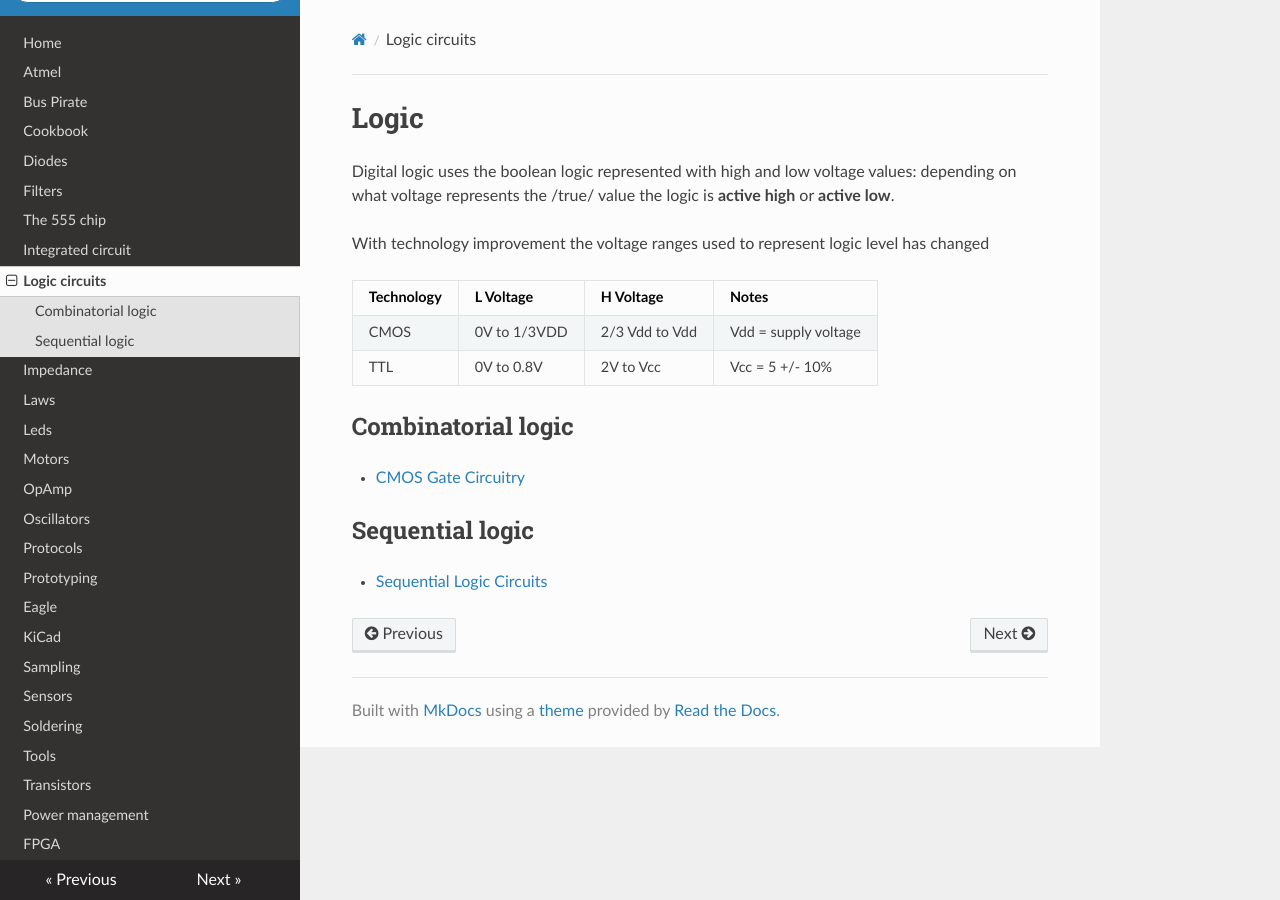
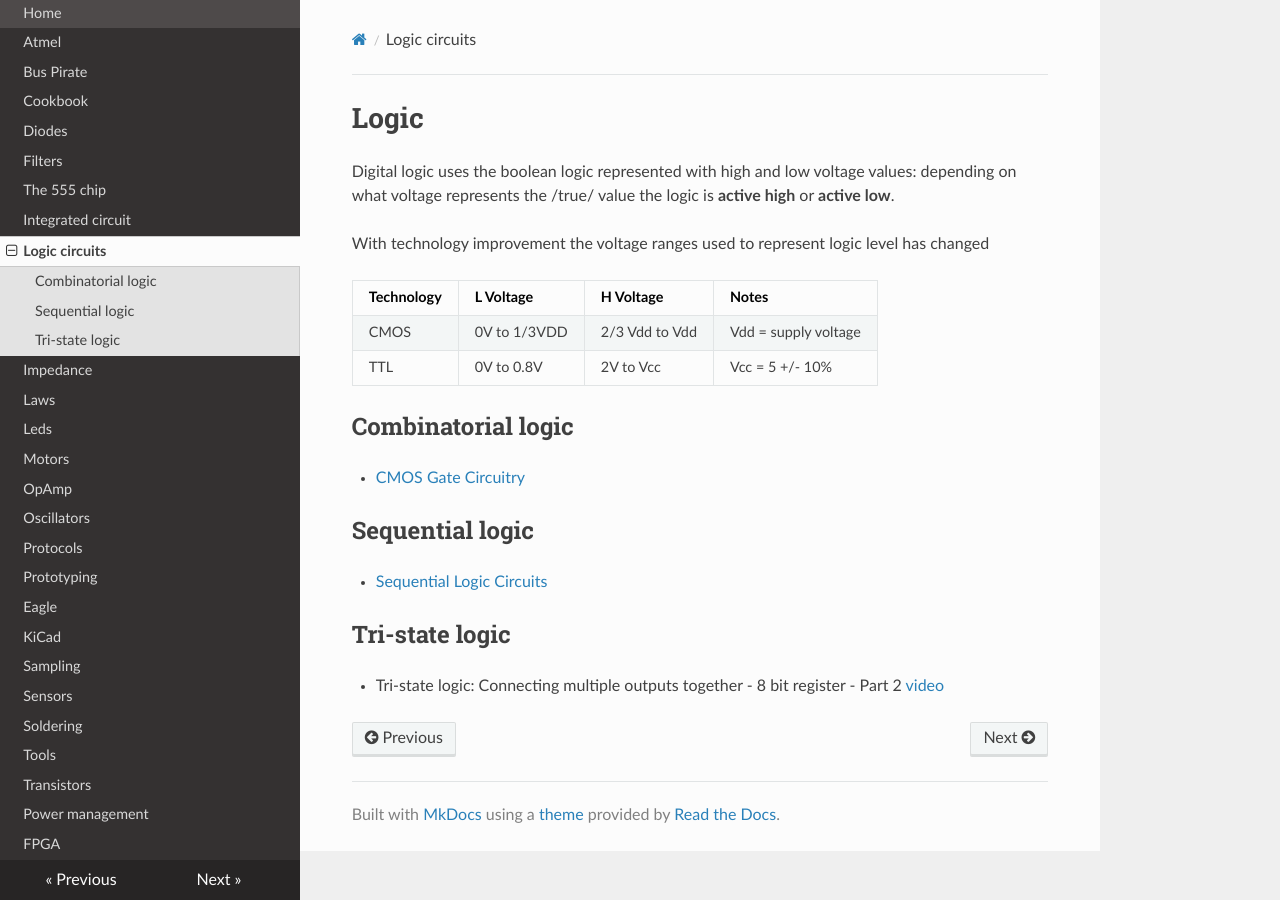
Before and after one commit to gipi/electronics-notes, an MkDocs documentation site: the page built from docs/logic.md, in a window 1280 px wide. Built offline with MkDocs 1.6.1, drawn with Linux system fonts in a browser that asks for light colours; nearby versions of some CDN libraries; old or Windows-style settings are respelled for this version of MkDocs.

Commit message:
Add video.

```diff
--- a/docs/logic.md
+++ b/docs/logic.md
@@ -17,3 +17,7 @@ With technology improvement the voltage ranges used to represent logic level has
 ## Sequential logic
 
  - [Sequential Logic Circuits](http://www.electronics-tutorials.ws/sequential/seq_1.html)
+
+## Tri-state logic
+
+ - Tri-state logic: Connecting multiple outputs together - 8 bit register - Part 2 [video](https://youtu.be/faAjse109Q8)
```
